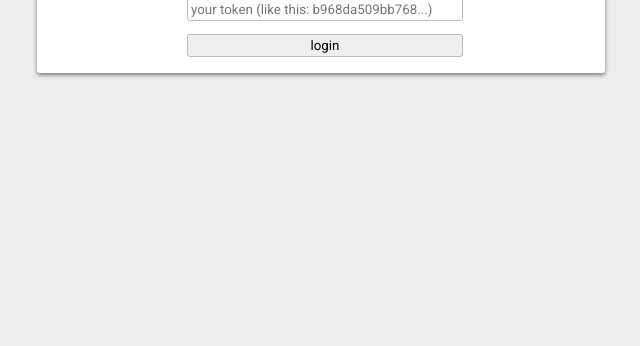
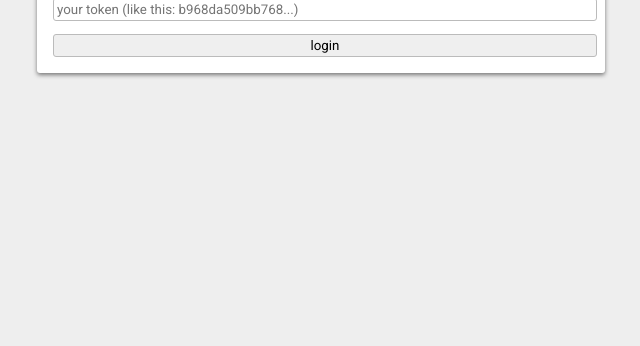
Before and after one commit to haselkern/telegraph-manager, a plain HTML site: page index.htm in a window 1280 px wide. Shown: the part 454-800 px from the top of the page, without its empty margins (319-959 px from the left). Drawn offline with nearby package versions, Linux system fonts and the light colour scheme.

Commit message:
full width input elements

```diff
--- a/style.css
+++ b/style.css
@@ -152,15 +152,14 @@ a.card{
 /* Login screen */
 input, button{
     display: block;
-    width: 50%;
-    margin-left: 25%;
+    width: 100%;
     margin-top: 1em;
     border-radius: 3px;
     padding: 3px;
     border: 1px solid #bbb;
 }
 button{
-    width: calc(50% + 0.6em);
+    width: calc(100% + 0.6em);
 }
 
 /* Edit account screen */
```
